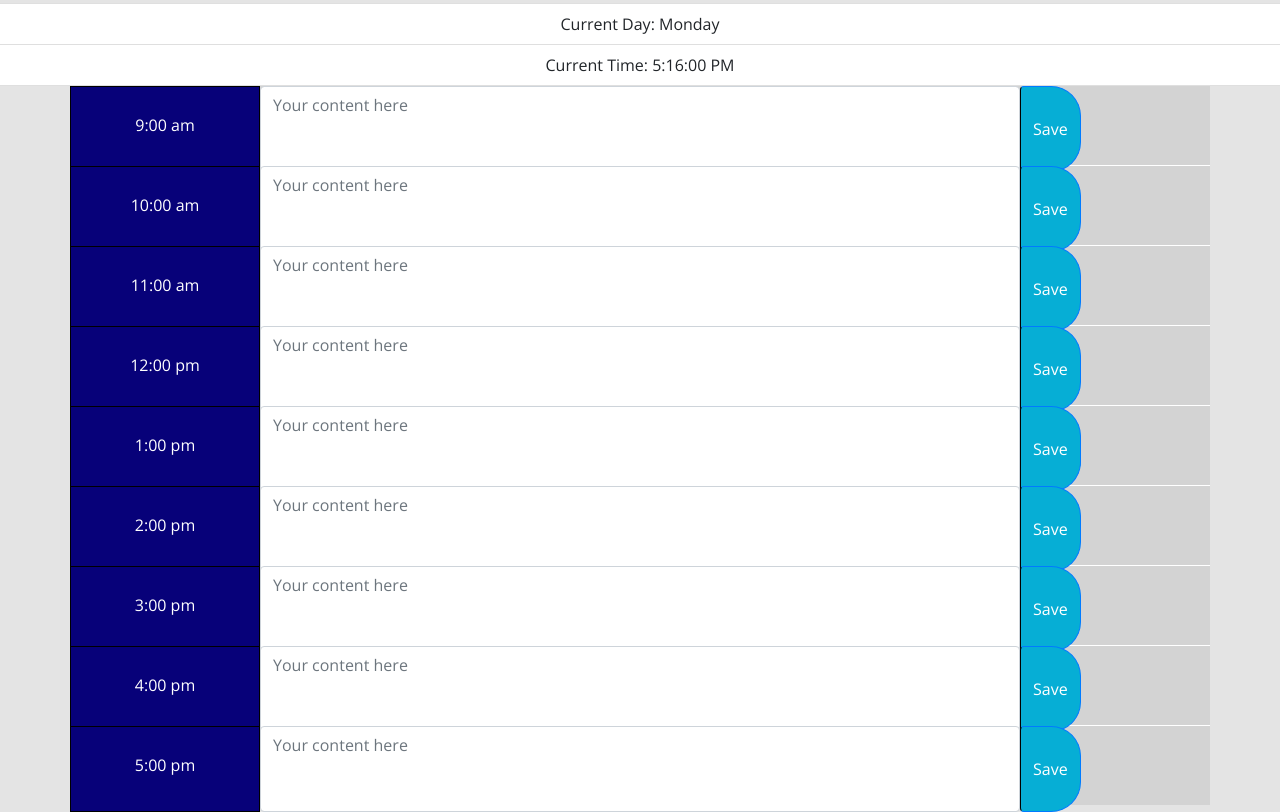
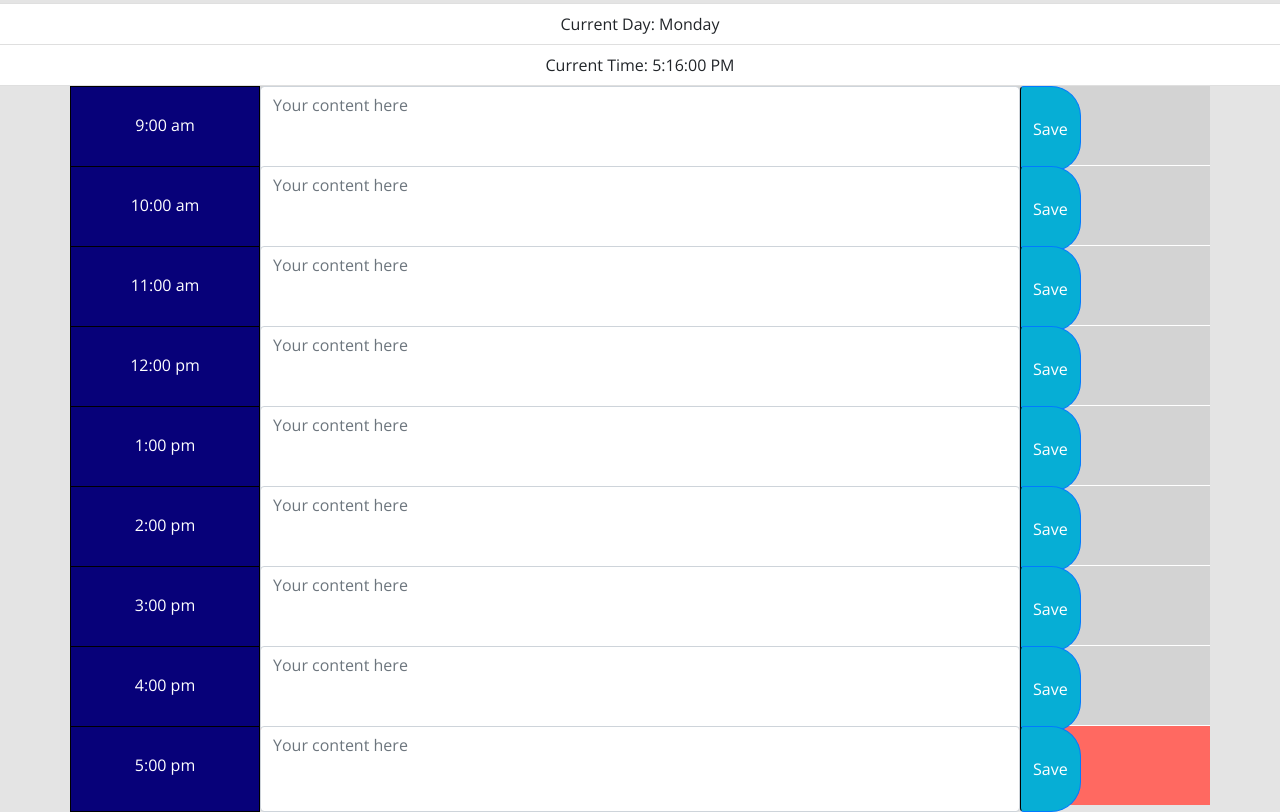
Before and after one commit to MJL1993/Day-Planner, a plain HTML site: page index.html in a window 1280 px wide. Shown: the part 297-1109 px from the top of the page. Drawn offline with nearby package versions, Linux system fonts and the light colour scheme.

Commit message:
fifth commit

```diff
--- a/index.html
+++ b/index.html
@@ -32,7 +32,7 @@
 
     <div class="container">
       <!--Row 9:00am-->
-      <div class="row" id="9">
+      <div class="row" id="09">
         <div class="col-2" id="time">9:00 am</div>
         <textarea class="form-control col-8 textinput" id="9am-input" rows="3" placeholder="Your content here"></textarea>
         <button type="button" class="btn btn-primary saveBtn">Save</button>
--- a/script.js
+++ b/script.js
@@ -40,15 +40,15 @@ $('.row').each(function(i, obj) {
 
     var twoDigitTime = currentTime[0] + currentTime[1]
 
-    if (militaryTime === twoDigitTime) {
+    if (militaryTime === obj.id) {
         $(this).addClass('present');
     }
 
-    if (militaryTime < twoDigitTime) {
+    if (militaryTime > obj.id) {
         $(this).addClass('past')
     }
 
-    if (militaryTime > twoDigitTime) {
+    if (militaryTime < obj.id) {
         $(this).addClass('future')
     }
 });
```
